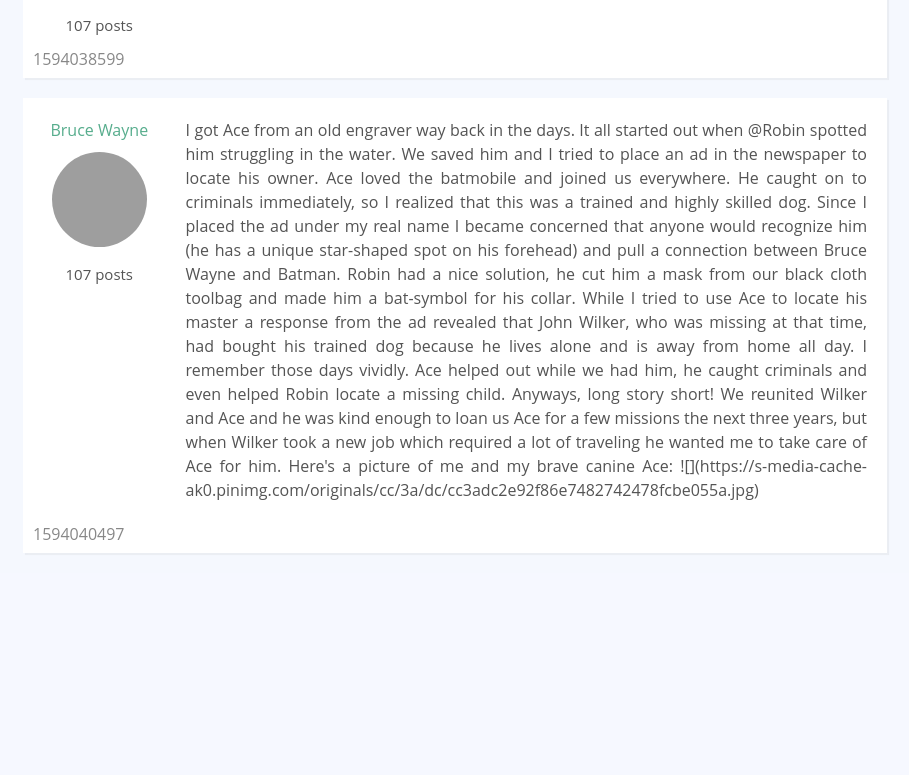
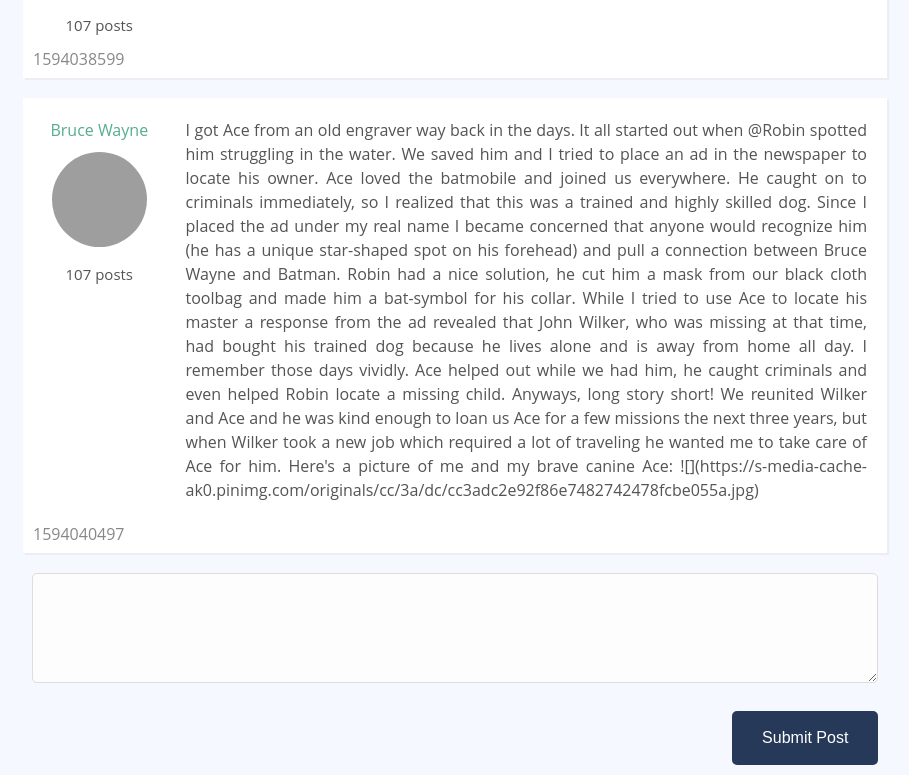
Before and after one commit to D10f/vue-masterclass, a Vue app: page /thread/-KsjWehQ--apjDBwSBCY in a window 1280 px wide. Shown: the part 805-1580 px from the top of the page, without its empty margins (185-1094 px from the left). Before the commit the page ends 1378 px from the top, so only its background shows below. Built offline with nearby package versions, Linux system fonts and the light colour scheme; grey boxes are pictures that could not be loaded.

Commit message:
Add form to create posts to threads

```diff
--- /dev/null
+++ b/src/components/PostEditor.vue
@@ -0,0 +1,51 @@
+<template>
+  <div class="col-full">
+    <form @submit.prevent="save">
+
+      <div class="form-group">
+        <textarea class="form-input" v-model="text" />
+      </div>
+
+      <div class="form-actions">
+        <button class="btn-blue">Submit Post</button>
+      </div>
+    </form>
+  </div>
+</template>
+
+<script>
+export default {
+  name: 'PostEditor',
+  props: {
+    threadId: {
+      type: String,
+      required: true
+    }
+  },
+  data () {
+    return {
+      text: ''
+    }
+  },
+  methods: {
+    save () {
+      const postId = `-${Math.random()}`
+      const post = {
+        publishedAt: Math.floor(Date.now() / 1000), // time in ms
+        text: this.text,
+        userId: 'ALXhxjwgY9PinwNGHpfai6OWyDu2',
+        id: postId
+      }
+
+      this.$emit('save', { post })
+      this.text = ''
+
+      return null
+    }
+  }
+}
+</script>
+
+<style>
+
+</style>
--- a/src/pages/ThreadShow.vue
+++ b/src/pages/ThreadShow.vue
@@ -6,12 +6,15 @@
 
     <PostList :posts="threadPosts" />
 
+    <PostEditor @save="addPost" />
+
   </div>
 </template>
 
 <script>
 import sourceData from '@/data.json'
 import PostList from '@/components/PostList.vue'
+import PostEditor from '@/components/PostEditor.vue'
 
 export default {
   name: 'ThreadShow',
@@ -22,12 +25,14 @@ export default {
     }
   },
   components: {
-    PostList
+    PostList,
+    PostEditor
   },
   data () {
     return {
       threads: sourceData.threads,
-      posts: sourceData.posts
+      posts: sourceData.posts,
+      newPostText: ''
     }
   },
   computed: {
@@ -37,6 +42,17 @@ export default {
     threadPosts () {
       return this.posts.filter(p => p.threadId === this.id)
     }
+  },
+  methods: {
+    addPost (eventData) {
+      const post = {
+        ...eventData.post,
+        threadId: this.id
+      }
+
+      this.posts.push(post)
+      this.threads.posts.push(post.id)
+    }
   }
 }
 </script>
```
Also changed, not shown: .eslintrc.js.
